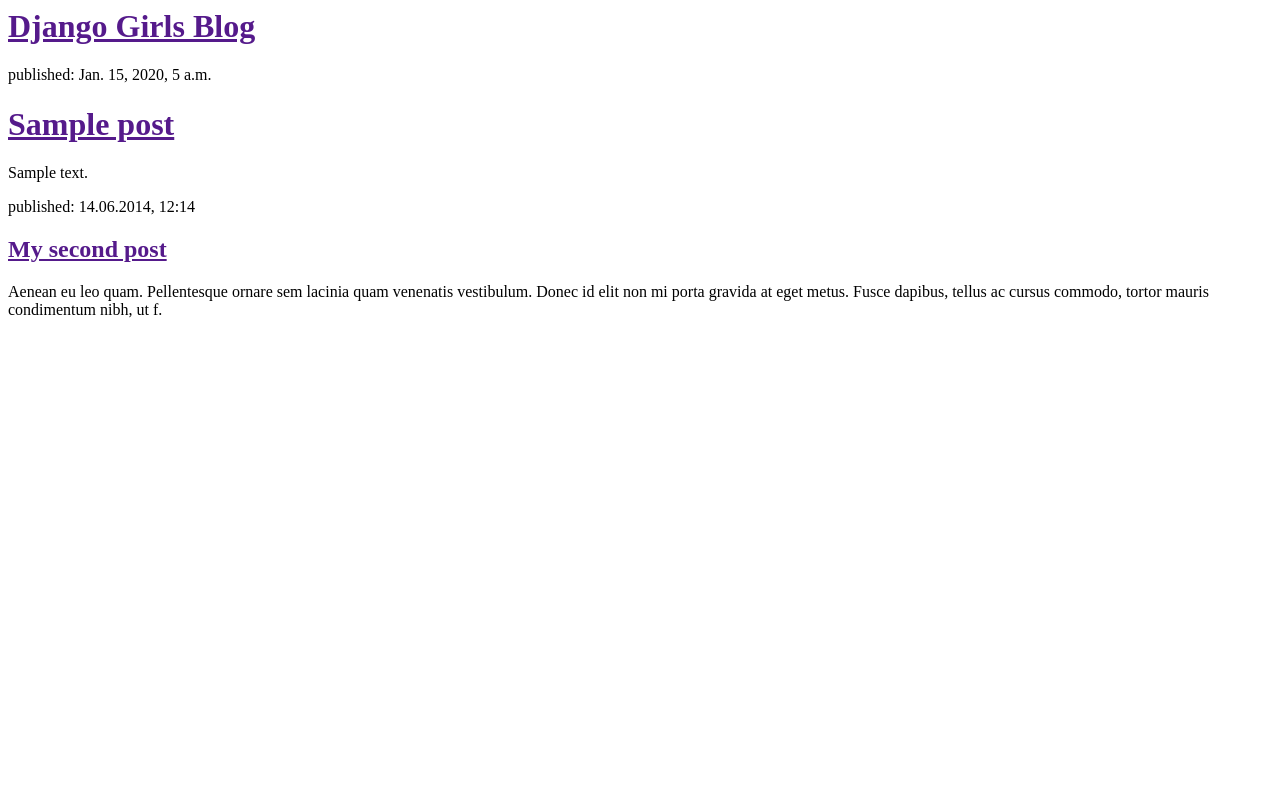
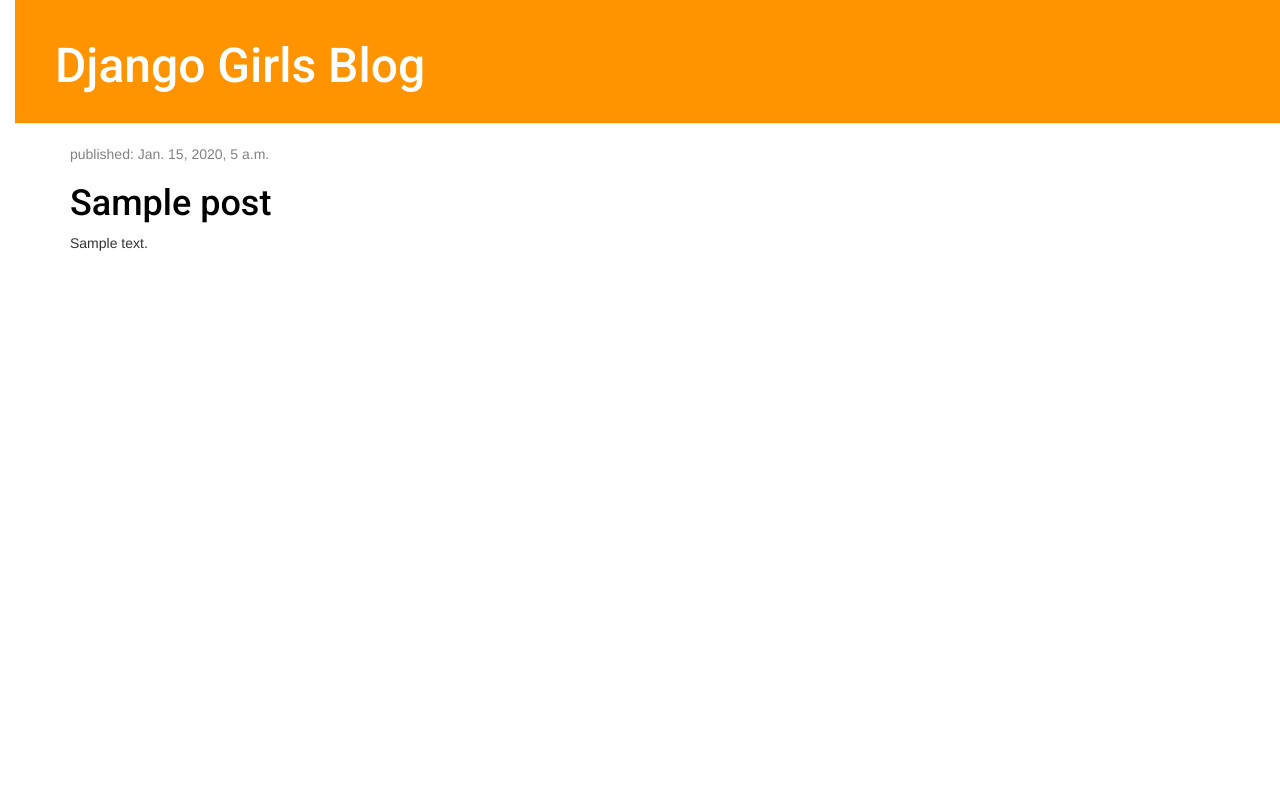
Before and after one commit to ofnlut/django-test, a Django app: template blog/templates/blog/post_list.html in a window 1280 px wide. Run offline with Django 3.2, Linux system fonts and the light colour scheme; the template is opened without the code that fills it: values that come from a table or form of the project are taken from there, others are empty; tables that the repository leaves empty hold one stand-in row (values such as "Sample post"); some libraries are stand-ins or nearby versions.

Commit message:
new files

```diff
--- /dev/null
+++ b/blog/static/css/blog.css
@@ -0,0 +1,53 @@
+h1 a {
+  color: #FCA205;
+  font-family: 'Roboto', sans-serif;
+}
+body{
+  padding-left: 15px;
+}
+.page-header {
+    background-color: #ff9400;
+    margin-top: 0;
+    padding: 20px 20px 20px 40px;
+}
+
+.page-header h1, .page-header h1 a, .page-header h1 a:visited, .page-header h1 a:active {
+    color: #ffffff;
+    font-size: 36pt;
+    text-decoration: none;
+}
+
+.content {
+    margin-left: 40px;
+}
+
+h1, h2, h3, h4 {
+    font-family: 'Lobster', cursive;
+}
+
+.date {
+    color: #828282;
+}
+
+.save {
+    float: right;
+}
+
+.post-form textarea, .post-form input {
+    width: 100%;
+}
+
+.top-menu, .top-menu:hover, .top-menu:visited {
+    color: #ffffff;
+    float: right;
+    font-size: 26pt;
+    margin-right: 20px;
+}
+
+.post {
+    margin-bottom: 70px;
+}
+
+.post h1 a, .post h1 a:visited {
+    color: #000000;
+}
--- /dev/null
+++ b/blog/templates/blog/base.html
@@ -0,0 +1,24 @@
+{% load staticfiles %}
+<html>
+    <head>
+        <title>A blog</title>
+        <link rel="stylesheet" href="//maxcdn.bootstrapcdn.com/bootstrap/3.2.0/css/bootstrap.min.css">
+        <link rel="stylesheet" href="//maxcdn.bootstrapcdn.com/bootstrap/3.2.0/css/bootstrap-theme.min.css">
+        <link href="https://fonts.googleapis.com/css?family=Roboto:500" rel="stylesheet">
+        <link rel="stylesheet" href="{% static 'css/blog.css' %}">
+    </head>
+    <body>
+        <div class="page-header">
+
+            <h1><a href="">Django Girls Blog</a></h1>
+        </div>
+
+        <div class="content container">
+            <div class="row">
+                <div class="col-md-8">
+                  {% block content %}
+                  {% endblock %}
+            </div>
+          </div>
+    </body>
+</html>
--- a/blog/templates/blog/post_list.html
+++ b/blog/templates/blog/post_list.html
@@ -1,22 +1,12 @@
-<html>
-    <head>
-        <title>A blog</title>
-    </head>
-    <body>
-        <div>
-            <h1><a href="">Django Girls Blog</a></h1>
-        </div>
-
-        {% for post in posts%}
-          <div>
-            <p>published: {{ post.published_date }}</p>
-            <h1><a href="">{{ post.title }}</a></h1>
-            <p>{{ post.text|linebreaksbr }}</p>
+{% extends 'blog/base.html' %}
+{%  block content %}
+  {% for post in posts %}
+      <div class="post">
+          <div class="date">
+              <p>published: {{ post.published_date }}</p>
           </div>
-        {% endfor %}
-            <p>published: 14.06.2014, 12:14</p>
-            <h2><a href="">My second post</a></h2>
-            <p>Aenean eu leo quam. Pellentesque ornare sem lacinia quam venenatis vestibulum. Donec id elit non mi porta gravida at eget metus. Fusce dapibus, tellus ac cursus commodo, tortor mauris condimentum nibh, ut f.</p>
-        </div>
-    </body>
-</html>
+          <h1><a href="{% url 'post_detail' pk=post.pk %}">{{ post.title }}</a></h1>
+          <p>{{ post.text|linebreaksbr }}</p>
+      </div>
+  {% endfor %}
+{% endblock %}
--- a/blog/urls.py
+++ b/blog/urls.py
@@ -2,5 +2,6 @@ from django.conf.urls import url
 from . import views
 
 urlpatterns = [
-    url(r'^$', views.post_list, name='post_list')
+    url(r'^$', views.post_list, name='post_list'),
+    url(r'^post/(?P<pk>\d+)/$',views.post_detail, name='post_detail'),
 ]
--- a/blog/views.py
+++ b/blog/views.py
@@ -1,4 +1,4 @@
-from django.shortcuts import render
+from django.shortcuts import render, get_object_or_404
 from django.utils import timezone
 from .models import Post
 # Create your views here.
@@ -7,3 +7,7 @@ from .models import Post
 def post_list(request):
     posts = Post.objects.filter(published_date__lte=timezone.now()).order_by('published_date')
     return render(request, 'blog/post_list.html',{'posts': posts})
+
+def post_detail(request, pk):
+    post = get_object_or_404(Post, pk=pk)
+    return render(request, 'blog/post_detail.html', {'post': post})
```
Also changed, not shown: blog/templates/blog/post_detail.html (added, +13 -0 lines).
